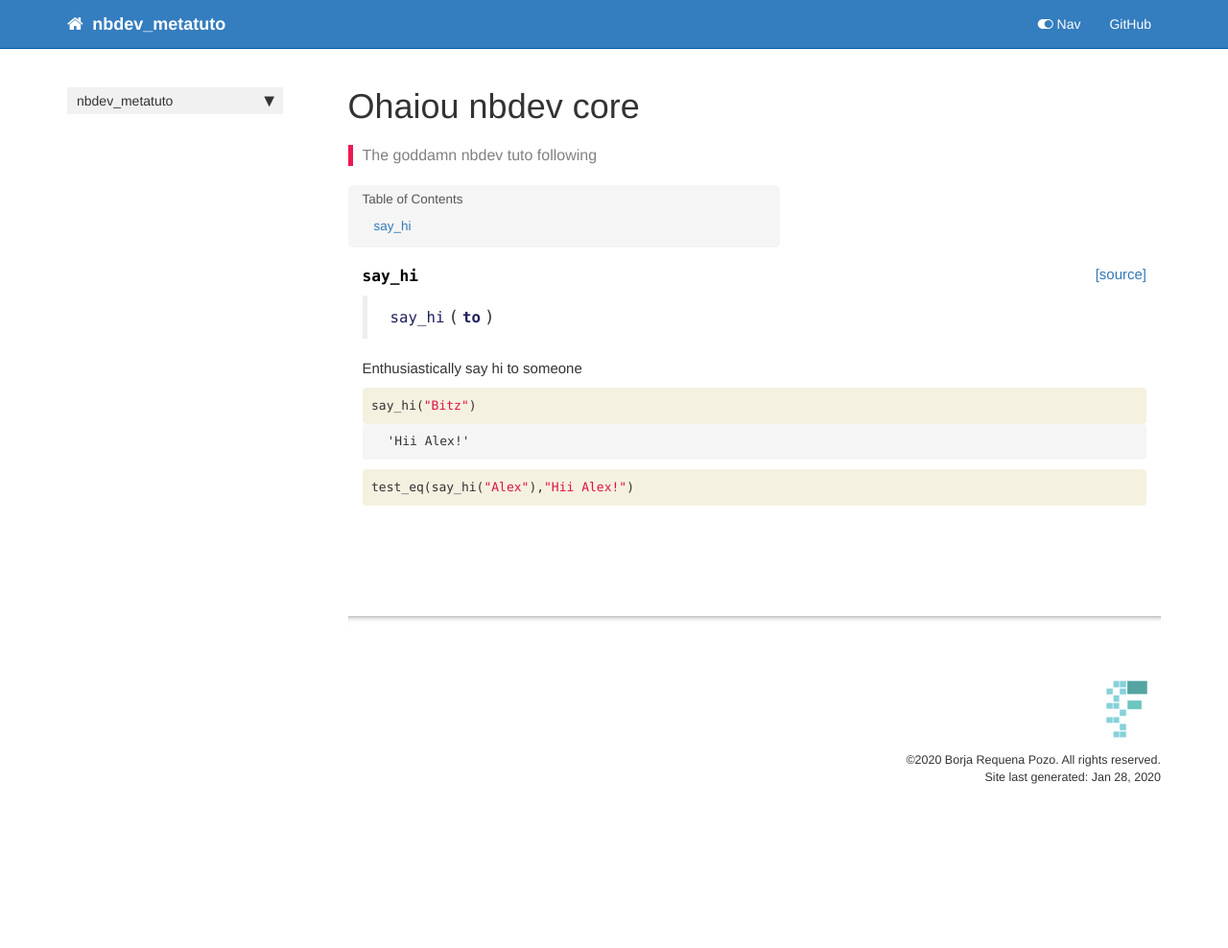
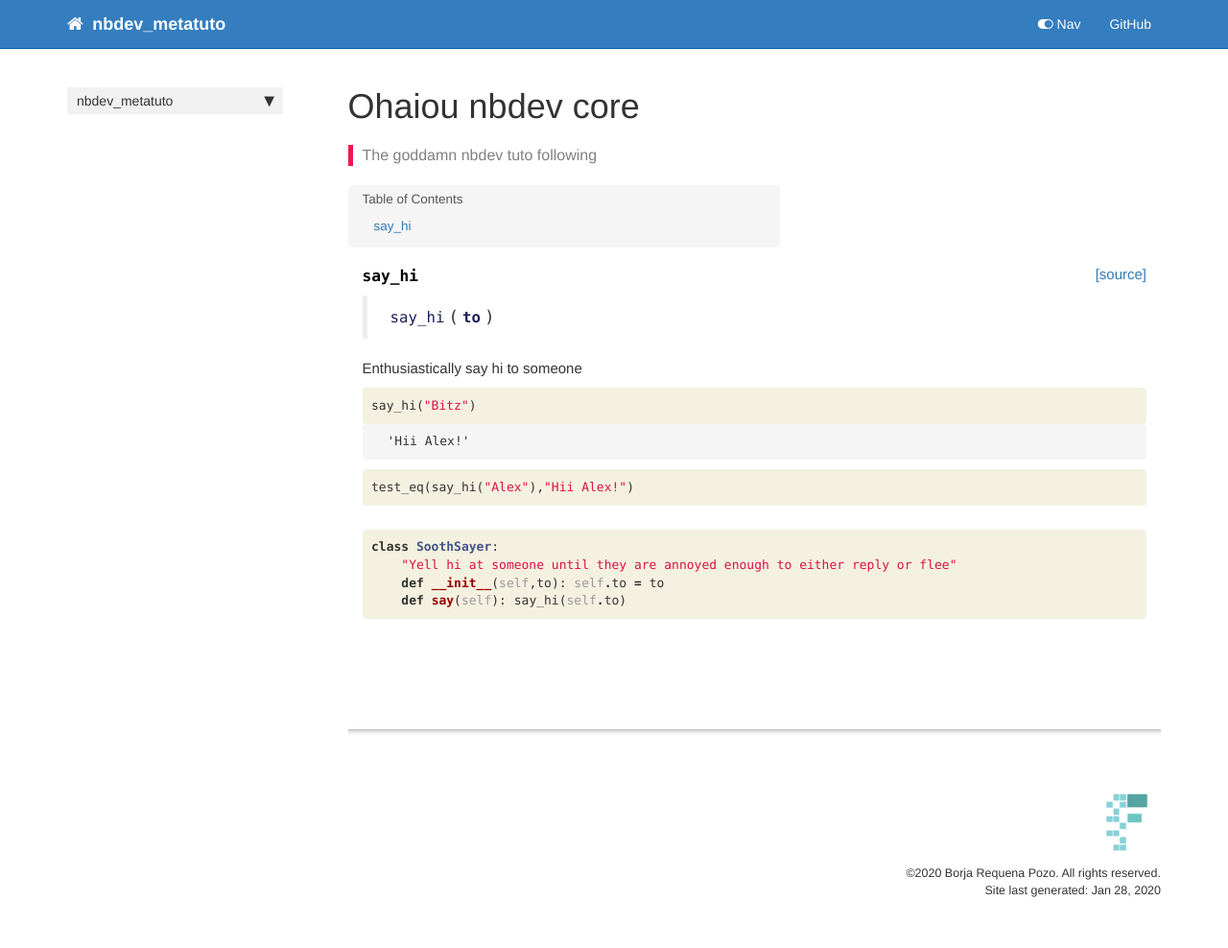
Before and after one commit to PilarPu/programa, a Jekyll site: the page built from docs/core.html, in a window 1280 px wide. Shown: the whole page at 96% size. Built offline with Jekyll 4.4.1, drawn with Linux system fonts in a browser that asks for light colours; nearby versions of some CDN libraries; comment, search, counter and statistics services are not loaded; before the commit the page ends 900 px from its top, so only the background shows below that.

```diff
--- a/docs/core.html
+++ b/docs/core.html
@@ -88,4 +88,20 @@ summary: "The goddamn nbdev tuto following"
 </div>
 
 </div>
+<div class="cell border-box-sizing code_cell rendered">
+<div class="input">
+
+<div class="inner_cell">
+    <div class="input_area">
+<div class=" highlight hl-ipython3"><pre><span></span><span class="k">class</span> <span class="nc">SoothSayer</span><span class="p">:</span>
+    <span class="s2">&quot;Yell hi at someone until they are annoyed enough to either reply or flee&quot;</span>
+    <span class="k">def</span> <span class="nf">__init__</span><span class="p">(</span><span class="bp">self</span><span class="p">,</span><span class="n">to</span><span class="p">):</span> <span class="bp">self</span><span class="o">.</span><span class="n">to</span> <span class="o">=</span> <span class="n">to</span>
+    <span class="k">def</span> <span class="nf">say</span><span class="p">(</span><span class="bp">self</span><span class="p">):</span> <span class="n">say_hi</span><span class="p">(</span><span class="bp">self</span><span class="o">.</span><span class="n">to</span><span class="p">)</span>
+</pre></div>
+
+    </div>
 </div>
+</div>
+
+</div>
+</div>
```
Also changed, not shown: docs/tutorial.html (+73 -4 lines), README.md, docs/images/edit_settingsini.png.
